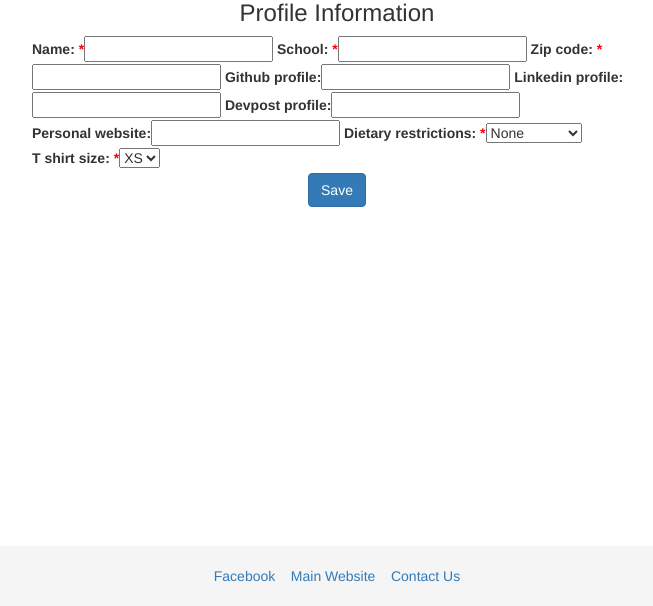
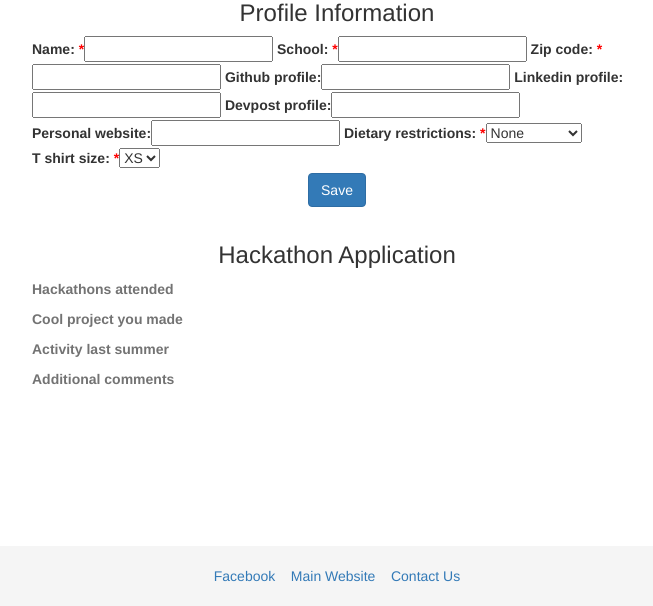
Before and after one commit to MenloHacks/StudentApplication, a Django app: template application/templates/application/applied.html in a window 1280 px wide. Shown: the part 194-800 px from the top of the page, without its empty margins (303-956 px from the left). Run offline with Django 3.2, Linux system fonts and the light colour scheme; the template is opened without the code that fills it: values that come from a table or form of the project are taken from there, others are empty; the visitor is signed in with stand-in values (Sample User, id 1); some libraries are stand-ins or nearby versions.

Commit message:
Added application responses to completion page

```diff
--- a/application/templates/application/applied.html
+++ b/application/templates/application/applied.html
@@ -19,6 +19,17 @@
                 </div>
             </div>
         </form>
+        <h3 class="text-center">Hackathon Application</h3>
+        <div class="help-block">
+            <strong>Hackathons attended</strong>
+            <p>{{ user.application.num_hackathons }}</p>
+            <strong>Cool project you made</strong>
+            <p>{{ user.application.cool_project }}</p>
+            <strong>Activity last summer</strong>
+            <p>{{ user.application.last_summer }}</p>
+            <strong>Additional comments</strong>
+            <p>{{ user.application.anything_else }}</p>
+        </div>
     </div>
     <div class="col-sm-2 col-lg-3"></div>
 </div>
```
